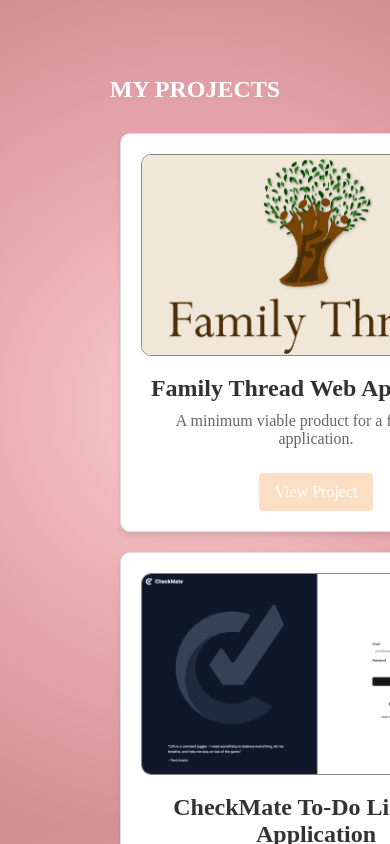
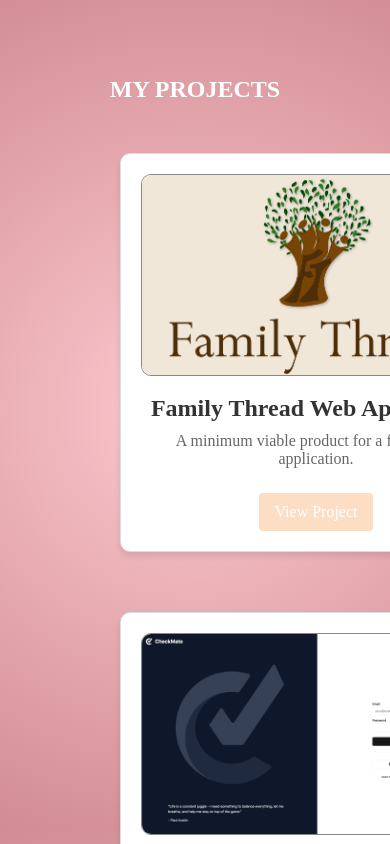
Before and after one commit to cuceta/PersonalPorfilio, a React (Vite) app: page / in a window 390 px wide. Shown: the part 860-1704 px from the top of the page. Built offline with nearby package versions, Linux system fonts and the light colour scheme; a web font is replaced by a local one.

Commit message:
Responsiveness improve

```diff
--- a/src/components/Projects/Projects.css
+++ b/src/components/Projects/Projects.css
@@ -33,11 +33,11 @@
     border-radius: 10px;
     box-shadow: 0 4px 6px rgba(0, 0, 0, 0.1);
     padding: 20px;
-    margin-left: 20px;
-    margin-right: 20px;
+    margin: 20px;
     text-align: center;
     min-width: 350px ;
     max-width: 350px;
+    position: relative;
     transition: transform 0.2s, box-shadow 0.2s;
 }
 
```
